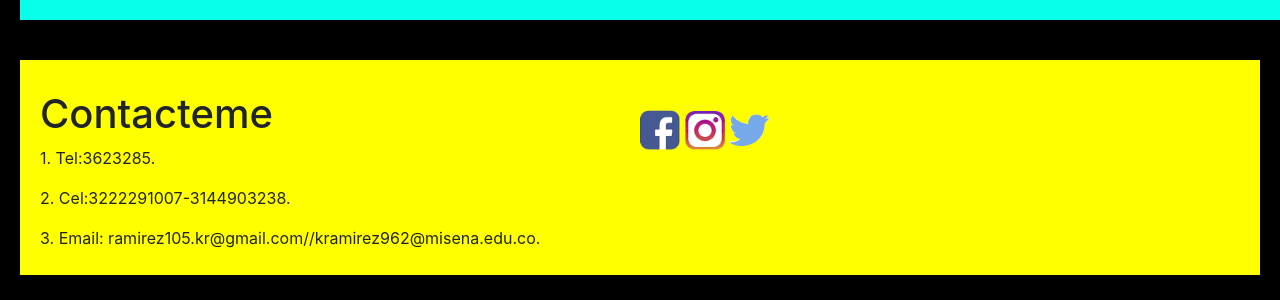
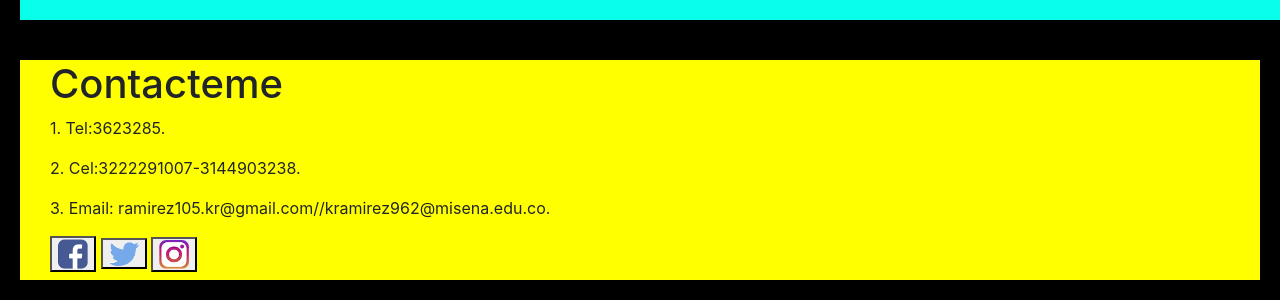
Before and after one commit to Kevin-879/Repositorio-2, a plain HTML site: page index6.html in a window 1280 px wide. Shown: the part 680-980 px from the top of the page. Drawn offline with nearby package versions, Linux system fonts and the light colour scheme.

Commit message:
ultima correcion

```diff
--- a/css/style6.css
+++ b/css/style6.css
@@ -12,18 +12,18 @@ body{
     height: 600px;
 }
 .caja2{
-    padding: 20px;
+    padding: 30px;
     margin: 20px;
     background-color: yellow;
     width: 100%;
-    height: 215px;
+    height: 220px;
 }
 .centro{
     position: relative;
     left: 600px;
 	top: 30px;
 }
-.hijo2{
+.hijo1{
     position: relative;
     top: -30px;
 }
--- a/index6.html
+++ b/index6.html
@@ -38,19 +38,17 @@
             </div>
             <div class="caja2 cold-md-12">
                 <div class="hijo1">
-                    <div class="abajo">
-                        <a href="https://www.facebook.com/kevinalejandro.ramirezlopez.9"><img src="img/f1.png" width="40px" class="centro"></a>
-                        <a href="https://www.instagram.com/alejo_0666/?hl=es-la"><img src="img/ins1.png" width="40px" class="centro"></a>
-                        <a href="https://twitter.com/KRamirez105"><img src="img/twt1.png" width="40px" class="centro"></a>
-                    </div>
-                </div>
-                <div class="hijo2">
-                    <div>
+                    <div class="texto">
                         <h1>Contacteme</h1>
                         <p>1. Tel:3623285.</p>
                         <p>2. Cel:3222291007-3144903238.</p>
                         <p>3. Email: ramirez105.kr@gmail.com//kramirez962@misena.edu.co.</p>
                     </div>
+                    <footer>
+                        <button><a href="https://www.facebook.com/kevinalejandro.ramirezlopez.9" target="blank"><img src="img/f1.png" width="30px"></a></button>
+                        <button><a href="https://twitter.com/KRamirez105" target="blank"><img src="img/twt1.png" width="30px"></a></button>
+                        <button><a href="https://www.instagram.com/alejo_0666/?hl=es-la" target="blank"><img src="img/ins1.png" width="30px"></a></button>
+                    </footer>
                 </div>
             </div>
         </div>
```
